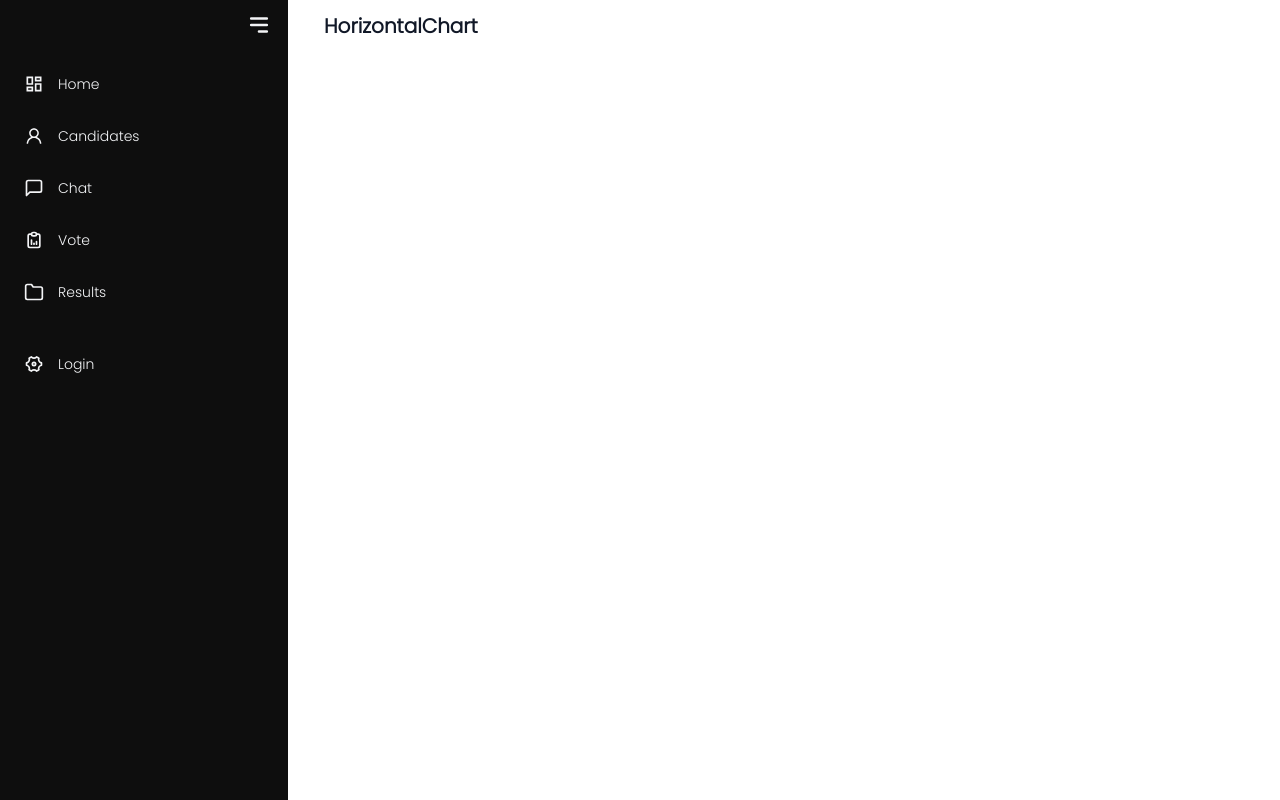
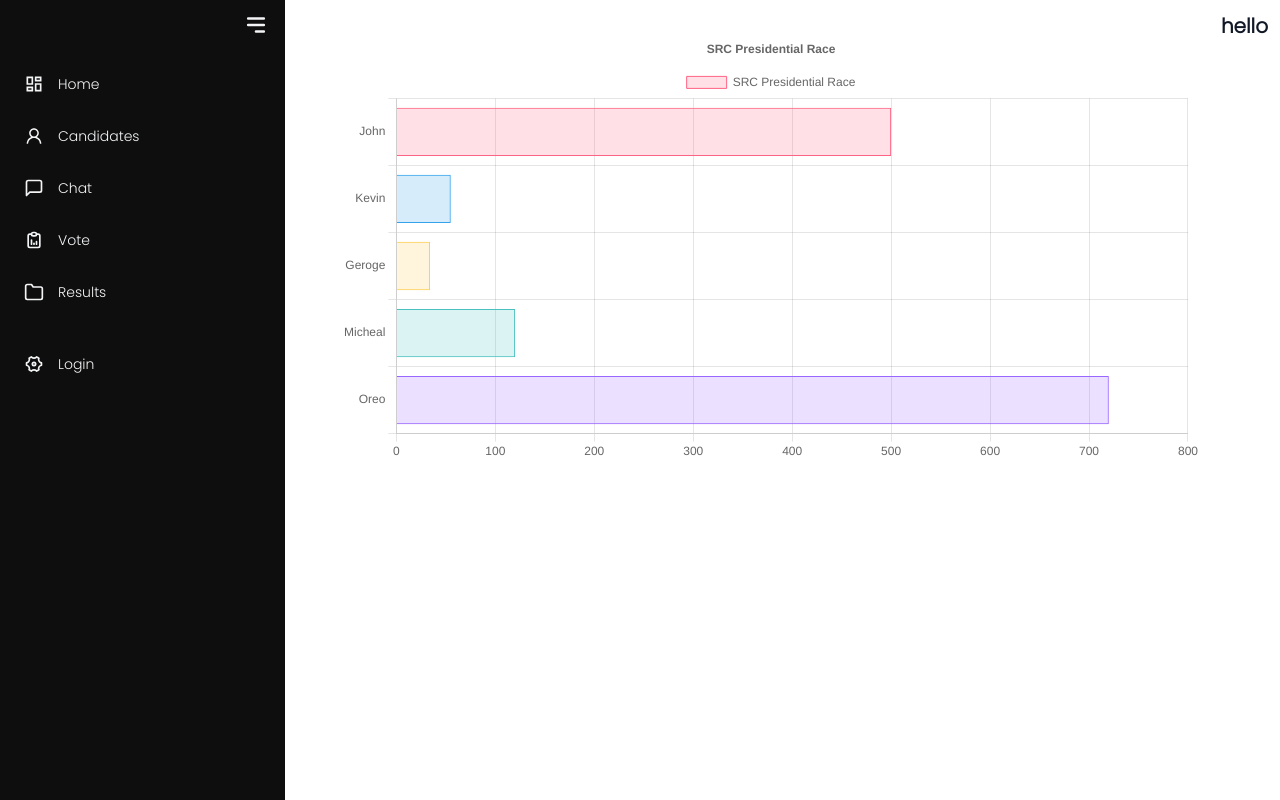
Before and after one commit to Swift420/E-Voting, a React (Create React App) app: page / in a window 1280 px wide. Built offline with nearby package versions, Linux system fonts and the light colour scheme.

Commit message:
horizontal chart

```diff
--- /dev/null
+++ b/src/chartData.js
@@ -0,0 +1,32 @@
+export const UserData = [
+  {
+    id: 1,
+    year: 2016,
+    userGain: 80000,
+    userLost: 823,
+  },
+  {
+    id: 2,
+    year: 2017,
+    userGain: 45677,
+    userLost: 345,
+  },
+  {
+    id: 3,
+    year: 2018,
+    userGain: 78888,
+    userLost: 555,
+  },
+  {
+    id: 4,
+    year: 2019,
+    userGain: 90000,
+    userLost: 4555,
+  },
+  {
+    id: 5,
+    year: 2020,
+    userGain: 4300,
+    userLost: 234,
+  },
+];
--- a/src/components/HorizontalChart/HorizontalChart.js
+++ b/src/components/HorizontalChart/HorizontalChart.js
@@ -1,9 +1,80 @@
-import React from 'react'
 
-const HorizontalChart = () => {
+
+
+import {
+  Chart as ChartJS,
+  CategoryScale,
+  LinearScale,
+  BarElement,
+  Title,
+  Tooltip,
+  Legend,
+} from "chart.js";
+import { Bar, Doughnut, HorizontalBar } from "react-chartjs-2";
+import React, { useState, useEffect } from "react";
+
+ChartJS.register(
+  CategoryScale,
+  LinearScale,
+  BarElement,
+  Title,
+  Tooltip,
+  Legend
+)
+
+function HorizontalChart() {
+  const [chartData, setChartData] = useState({
+    datasets: [],
+  });
+
+  const [chartOptions, setChartOptions] = useState({});
+
+  useEffect(() => {
+    setChartData({
+      labels: ["John", "Kevin", "Geroge", "Micheal", "Oreo"],
+      datasets: [
+        {
+          label: "SRC Presidential Race",
+          data: [500, 55, 34, 120, 720],
+            backgroundColor:  [
+                'rgba(255, 99, 132, 0.2)',
+        'rgba(54, 162, 235, 0.2)',
+        'rgba(255, 206, 86, 0.2)',
+        'rgba(75, 192, 192, 0.2)',
+        'rgba(153, 102, 255, 0.2)',
+        'rgba(255, 159, 64, 0.2)',
+            ],
+      borderColor: [
+        'rgba(255, 99, 132, 1)',
+        'rgba(54, 162, 235, 1)',
+        'rgba(255, 206, 86, 1)',
+        'rgba(75, 192, 192, 1)',
+        'rgba(153, 102, 255, 1)',
+        'rgba(255, 159, 64, 1)',
+      ],
+      borderWidth: 1,
+
+        },
+      ],
+    });
+    setChartOptions({
+        indexAxis: 'y',
+      responsive: true,
+      plugins: {
+
+        title: {
+          display: true,
+          text: "SRC Presidential Race",
+        },
+      },
+    });
+  }, []);
+
   return (
-    <div>HorizontalChart</div>
-  )
+    <div style={{width: 900}} className='p-5'>
+      <Bar options={chartOptions} data={chartData} />
+    </div>
+  );
 }
 
-export default HorizontalChart
+export default HorizontalChart;
--- a/src/pages/Home/Home.js
+++ b/src/pages/Home/Home.js
@@ -9,6 +9,7 @@ import { NavLink } from "react-router-dom";
 import Products from './Products.js'
 import Overview from './Overview'
 import { Routes,Route} from 'react-router-dom'
+
 
 
 const Home = () => {
@@ -65,7 +66,7 @@ const Home = () => {
                 {menu?.name}
               </h2>
 
-              {menu?.lname}
+
             </NavLink>
           ))}
         </div>
--- a/src/pages/Home/Overview.js
+++ b/src/pages/Home/Overview.js
@@ -1,10 +1,26 @@
-import React from 'react'
+import React, { useState } from 'react'
 import HorizontalChart from '../../components/HorizontalChart/HorizontalChart'
+import {UserData} from '../../chartData'
+import {Chart as ChartJs} from 'chart.js/auto'
 
 const Overview = () => {
+
+  const [userData, setUserData] = useState({
+    labels: [UserData.map((data)=> data.year)],
+    dataset: [{
+      label: "Users Gained",
+      data: UserData.map((data)=> data.userGain),
+
+    }]
+  });
   return (
-    <div>
-      <HorizontalChart/>
+    <div className='container mx-auto'>
+      <div className=' flex '>
+      <HorizontalChart chartData={userData}/>
+      <h1>hello</h1>
+      </div>
+
+
     </div>
   )
 }
```
